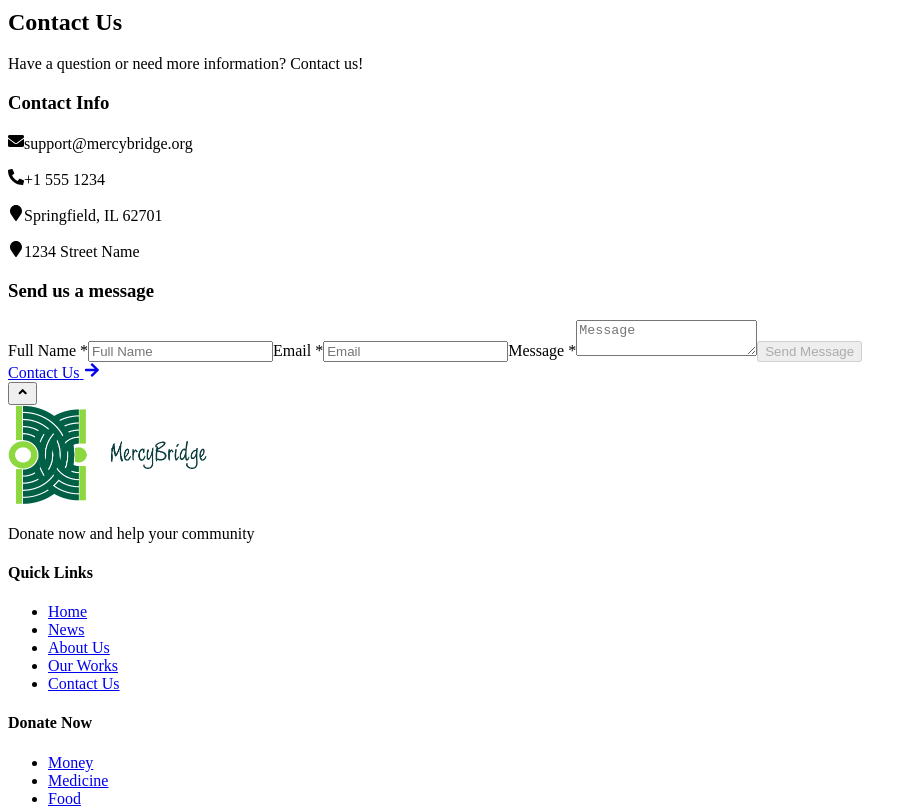
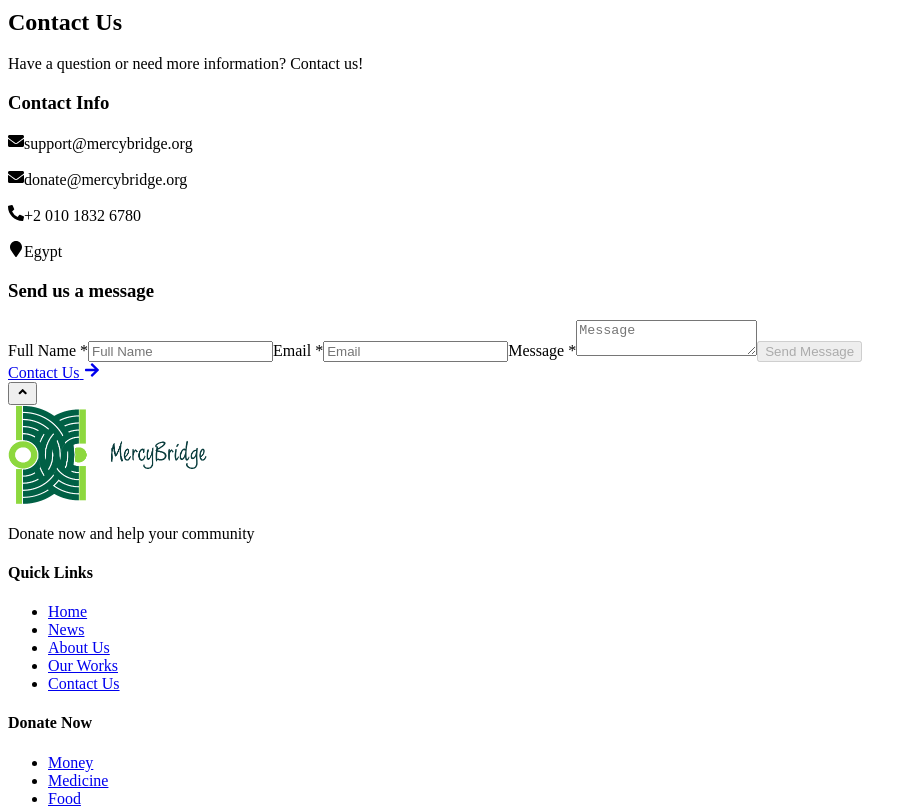
Before and after one commit to 3bdulrahmn69/mercyBridge, a React (Vite) app: page / in a window 1280 px wide. Shown: the part 10760-11568 px from the top of the page, without its empty margins (0-917 px from the left). Built offline with nearby package versions, Linux system fonts and the light colour scheme; data requests are answered from the project's data file; the HTML template or start-up script is replaced by a standard one.

Commit message:
components enhancement

```diff
--- a/src/components/Form.jsx
+++ b/src/components/ContactForm.jsx
@@ -1,7 +1,7 @@
 import { useState } from 'react';
 import { useTranslation } from 'react-i18next';
 
-const Form = () => {
+const ContactForm = () => {
   const { t } = useTranslation();
   const [formData, setFormData] = useState({
     name: '',
@@ -10,14 +10,14 @@ const Form = () => {
   });
   return (
     <form
-      onSubmit={() => {
+      onSubmit={(e) => {
         e.preventDefault();
         console.log(formData);
       }}
       className="flex flex-col gap-2 w-full"
     >
       <label htmlFor="name">
-        {t('Full_Name')} <span className="text-red-600">*</span>
+        {t('Full_Name')} <span className="text-red-600 select-none">*</span>
         <input
           type="text"
           name="name"
@@ -30,7 +30,7 @@ const Form = () => {
         />
       </label>
       <label htmlFor="email">
-        {t('Email')} <span className="text-red-600">*</span>
+        {t('Email')} <span className="text-red-600 select-none">*</span>
         <input
           type="email"
           name="email"
@@ -43,7 +43,7 @@ const Form = () => {
         />
       </label>
       <label htmlFor="message">
-        {t('Message')} <span className="text-red-600">*</span>
+        {t('Message')} <span className="text-red-600 select-none">*</span>
         <textarea
           name="message"
           placeholder={t('Message')}
@@ -73,4 +73,4 @@ const Form = () => {
   );
 };
 
-export default Form;
+export default ContactForm;
--- a/src/components/ContactInfo.jsx
+++ b/src/components/ContactInfo.jsx
@@ -8,22 +8,22 @@ const ContactInfo = () => {
   return (
     <>
       <h3 className="uppercase text-2xl mt-8">{t('Contact_Info')}</h3>
-      <div className="flex flex-col gap-3 justify-start my-8 text-start px-8 text-lg">
-        <p>
+      <div className="flex flex-col gap-3 justify-start my-8 text-start px-8 text-lg text-gray-700">
+        <p className="bg-green-300 py-2 px-4 rounded">
           <FaEnvelope className="inline-block mr-3" />
           support@mercybridge.org
         </p>
-        <p>
+        <p className="bg-green-300 py-2 px-4 rounded">
+          <FaEnvelope className="inline-block mr-3" />
+          donate@mercybridge.org
+        </p>
+        <p className="bg-green-300 py-2 px-4 rounded">
           <FaPhoneAlt className="inline-block mr-3" />
-          +1 555 1234
+          +2 010 1832 6780
         </p>
-        <p>
+        <p className="bg-green-300 py-2 px-4 rounded">
           <FaMapMarker className="inline-block mr-3" />
-          Springfield, IL 62701
-        </p>
-        <p>
-          <FaMapMarker className="inline-block mr-3" />
-          1234 Street Name
+          Egypt
         </p>
       </div>
     </>
--- a/src/components/Footer.jsx
+++ b/src/components/Footer.jsx
@@ -1,6 +1,7 @@
 import { useTranslation } from 'react-i18next';
 import SiteName from './SiteName';
 import Nav from './Nav';
+import { Link } from 'react-router-dom';
 import { FaFacebookF, FaTwitter, FaInstagram, FaYoutube } from 'react-icons/fa';
 
 const Footer = () => {
@@ -84,15 +85,15 @@ const Footer = () => {
             </p>
           </div>
           <div className="flex md:gap-4 gap-2">
-            <a href="/privacy" className="underline">
+            <Link to="/privacy" className="underline">
               {t('Privacy_Policy')}
-            </a>
-            <a href="/terms" className="underline">
+            </Link>
+            <Link to="/terms" className="underline">
               {t('Terms_Conditions')}
-            </a>
-            <a href="/help" className="underline">
+            </Link>
+            <Link to="/help" className="underline">
               {t('Help_FAQ')}
-            </a>
+            </Link>
           </div>
         </div>
       </div>
--- a/src/pages/Contact.jsx
+++ b/src/pages/Contact.jsx
@@ -1,7 +1,7 @@
 import { useTranslation } from 'react-i18next';
 import Container from '../components/Container';
 import SectionHeader from '../components/SectionHeader';
-import Form from '../components/Form';
+import ContactForm from '../components/ContactForm';
 import ContactInfo from '../components/ContactInfo';
 
 const Contact = () => {
@@ -20,7 +20,7 @@ const Contact = () => {
           </div>
           <div className="md:w-3/6 w-11/12 my-6">
             <h3 className="uppercase text-2xl mb-5">{t('send_us_message')}</h3>
-            <Form />
+            <ContactForm />
           </div>
         </div>
       </Container>
--- a/src/sections/ContactSection.jsx
+++ b/src/sections/ContactSection.jsx
@@ -1,6 +1,6 @@
 import { useTranslation } from 'react-i18next';
 import SectionHeader from '../components/SectionHeader';
-import Form from '../components/Form';
+import ContactForm from '../components/ContactForm';
 import ContactInfo from '../components/ContactInfo';
 import SectionEndLink from '../components/SectionEndLink';
 import Container from '../components/Container';
@@ -22,7 +22,7 @@ const ContactSection = () => {
           </div>
           <div className="md:w-3/6 w-11/12 my-6">
             <h3 className="uppercase text-2xl mb-5">{t('send_us_message')}</h3>
-            <Form />
+            <ContactForm />
           </div>
         </div>
       </Container>
```
